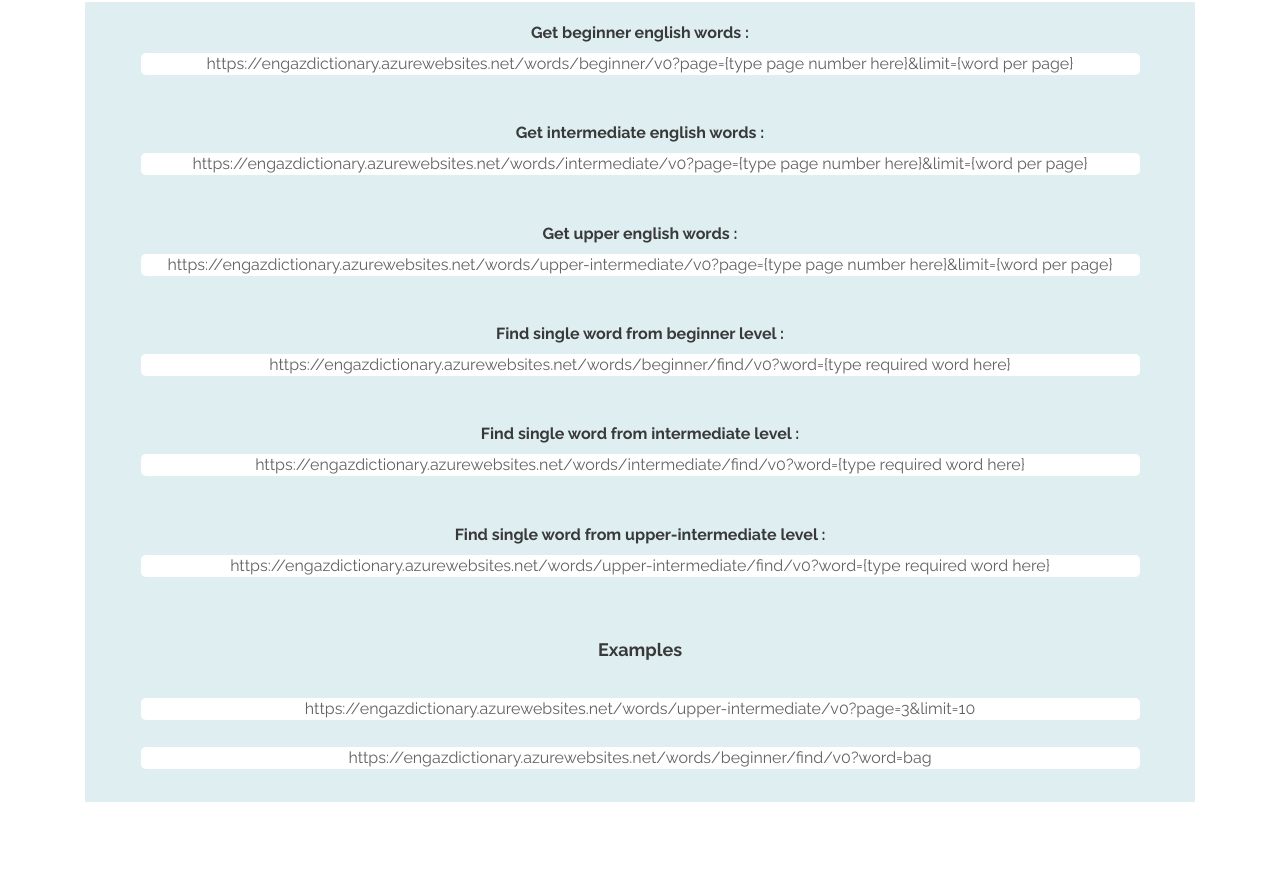
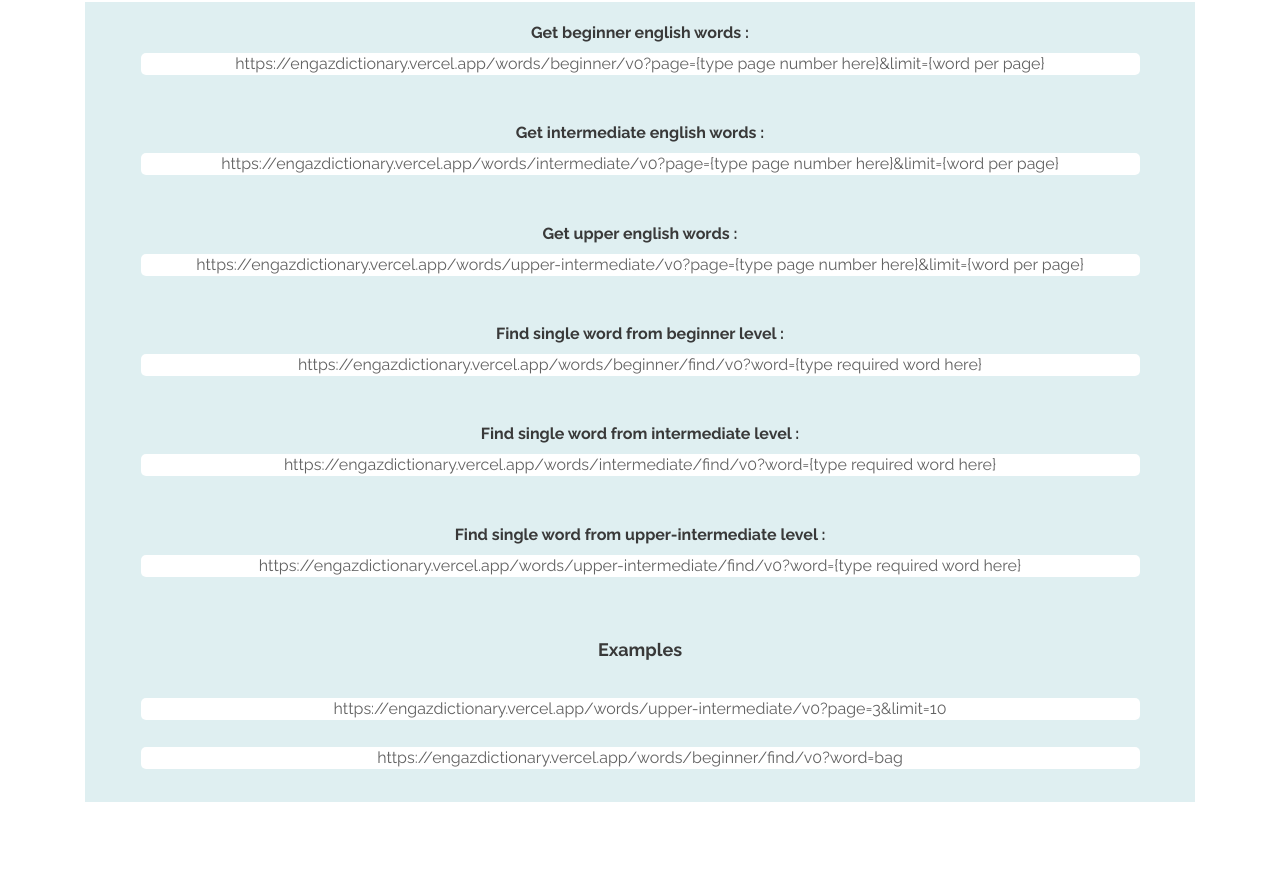
Before and after one commit to SeymurPasha/English-Azerbaijan-Dictionary-API, a website: page public/index.html in a window 1280 px wide. Shown: the part 847-1720 px from the top of the page. Drawn offline with Linux system fonts and the light colour scheme.

Commit message:
changing host name

```diff
--- a/public/index.html
+++ b/public/index.html
@@ -83,32 +83,32 @@
 
                  <div class="route">
                 <h6>Get beginner english words :</h6>
-                <label for="">https://engazdictionary.azurewebsites.net/words/beginner/v0?page={type page number here}&limit={word per page}</label>
+                <label for="">https://engazdictionary.vercel.app/words/beginner/v0?page={type page number here}&limit={word per page}</label>
                 </div>
                  <div class="route">
                 <h6>Get intermediate english words :</h6>
-                <label for="">https://engazdictionary.azurewebsites.net/words/intermediate/v0?page={type page number here}&limit={word per page}</label>
+                <label for="">https://engazdictionary.vercel.app/words/intermediate/v0?page={type page number here}&limit={word per page}</label>
             </div>
                  <div class="route">
                 <h6>Get upper english words :</h6>
-                <label for="">https://engazdictionary.azurewebsites.net/words/upper-intermediate/v0?page={type page number here}&limit={word per page}</label>
+                <label for="">https://engazdictionary.vercel.app/words/upper-intermediate/v0?page={type page number here}&limit={word per page}</label>
             </div>
                  <div class="route">
                 <h6>Find single word from  beginner level  :</h6>
-                 <label for="">https://engazdictionary.azurewebsites.net/words/beginner/find/v0?word={type required word here}</label>
+                 <label for="">https://engazdictionary.vercel.app/words/beginner/find/v0?word={type required word here}</label>
                 </div>
                  <div class="route">
                     <h6>Find single word from  intermediate level  :</h6>
-                <label for="">https://engazdictionary.azurewebsites.net/words/intermediate/find/v0?word={type required word here}</label>
+                <label for="">https://engazdictionary.vercel.app/words/intermediate/find/v0?word={type required word here}</label>
             </div>
                  <div class="route">
                 <h6>Find single word from  upper-intermediate level  :</h6>
-                <label for="">https://engazdictionary.azurewebsites.net/words/upper-intermediate/find/v0?word={type required word here}</label>
+                <label for="">https://engazdictionary.vercel.app/words/upper-intermediate/find/v0?word={type required word here}</label>
             </div>
             <div class="examples">
                 <h5>Examples</h5>
-                <span>https://engazdictionary.azurewebsites.net/words/upper-intermediate/v0?page=3&limit=10</span>
-                <span>https://engazdictionary.azurewebsites.net/words/beginner/find/v0?word=bag</span>
+                <span>https://engazdictionary.vercel.app/words/upper-intermediate/v0?page=3&limit=10</span>
+                <span>https://engazdictionary.vercel.app/words/beginner/find/v0?word=bag</span>
             </div>
 
 
--- a/server.js
+++ b/server.js
@@ -6,5 +6,5 @@ if (port == null || port == "") {
   }
 const server = http.createServer(app);
 
-
+console.log(port);
 server.listen(port);
```
